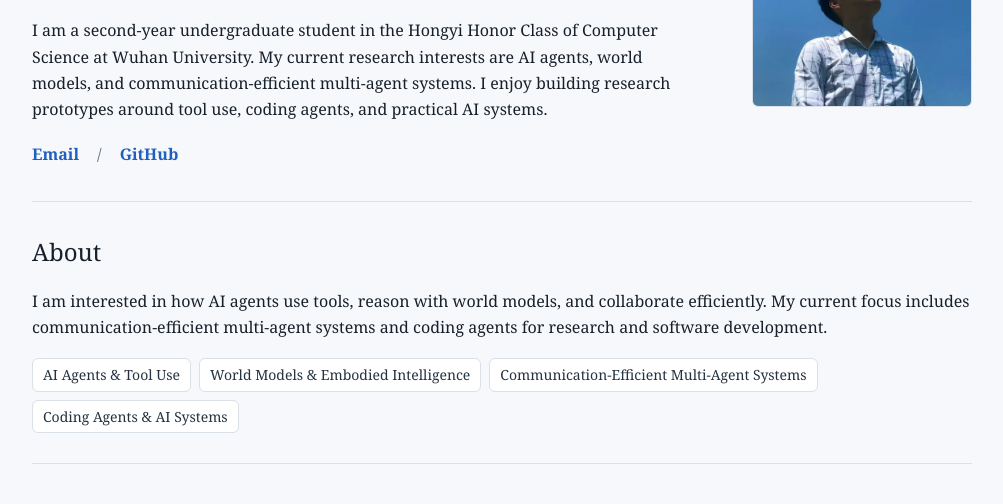
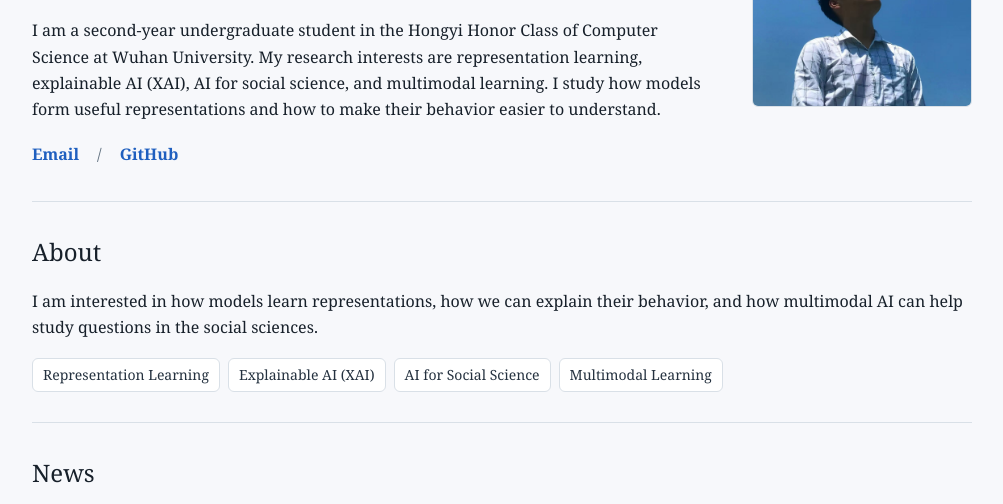
Before and after one commit to Kemalau/Kemalau.github.io, a plain HTML site: page index.html in a window 1280 px wide. Shown: the part 239-743 px from the top of the page, without its empty margins (138-1141 px from the left). Drawn offline with Linux system fonts and the light colour scheme.

Commit message:
Align research interests with Google Scholar profile

```diff
--- a/index.html
+++ b/index.html
@@ -18,8 +18,9 @@
         <p class="advisor">Supervised by Prof. <a href="mailto:yenang@whu.edu.cn">Mang Ye</a></p>
         <p class="summary">
           I am a second-year undergraduate student in the Hongyi Honor Class of Computer Science at Wuhan University.
-          My current research interests are AI agents, world models, and communication-efficient multi-agent systems.
-          I enjoy building research prototypes around tool use, coding agents, and practical AI systems.
+          My research interests are representation learning, explainable AI (XAI), AI for social science,
+          and multimodal learning. I study how models form useful representations and how to make their
+          behavior easier to understand.
         </p>
         <nav class="profile-links" aria-label="Profile links">
           <a href="mailto:2024302111194@whu.edu.cn">Email</a>
@@ -36,15 +37,14 @@
     <section id="about" class="section">
       <h2>About</h2>
       <p>
-        I am interested in how AI agents use tools, reason with world models, and collaborate efficiently.
-        My current focus includes communication-efficient multi-agent systems and coding agents for research
-        and software development.
+        I am interested in how models learn representations, how we can explain their behavior, and how
+        multimodal AI can help study questions in the social sciences.
       </p>
       <ul class="interest-list">
-        <li>AI Agents &amp; Tool Use</li>
-        <li>World Models &amp; Embodied Intelligence</li>
-        <li>Communication-Efficient Multi-Agent Systems</li>
-        <li>Coding Agents &amp; AI Systems</li>
+        <li>Representation Learning</li>
+        <li>Explainable AI (XAI)</li>
+        <li>AI for Social Science</li>
+        <li>Multimodal Learning</li>
       </ul>
     </section>
 
@@ -236,8 +236,8 @@
     <section id="contact" class="section">
       <h2>Contact</h2>
       <p>
-        I am open to research collaboration and academic conversations on AI agents, world models,
-        multi-agent systems, and coding agents.
+        I am open to research collaboration and academic conversations in representation learning,
+        explainable AI, AI for social science, and multimodal learning.
       </p>
       <p class="contact-line">
         Email: <a href="mailto:2024302111194@whu.edu.cn">2024302111194@whu.edu.cn</a>
```
